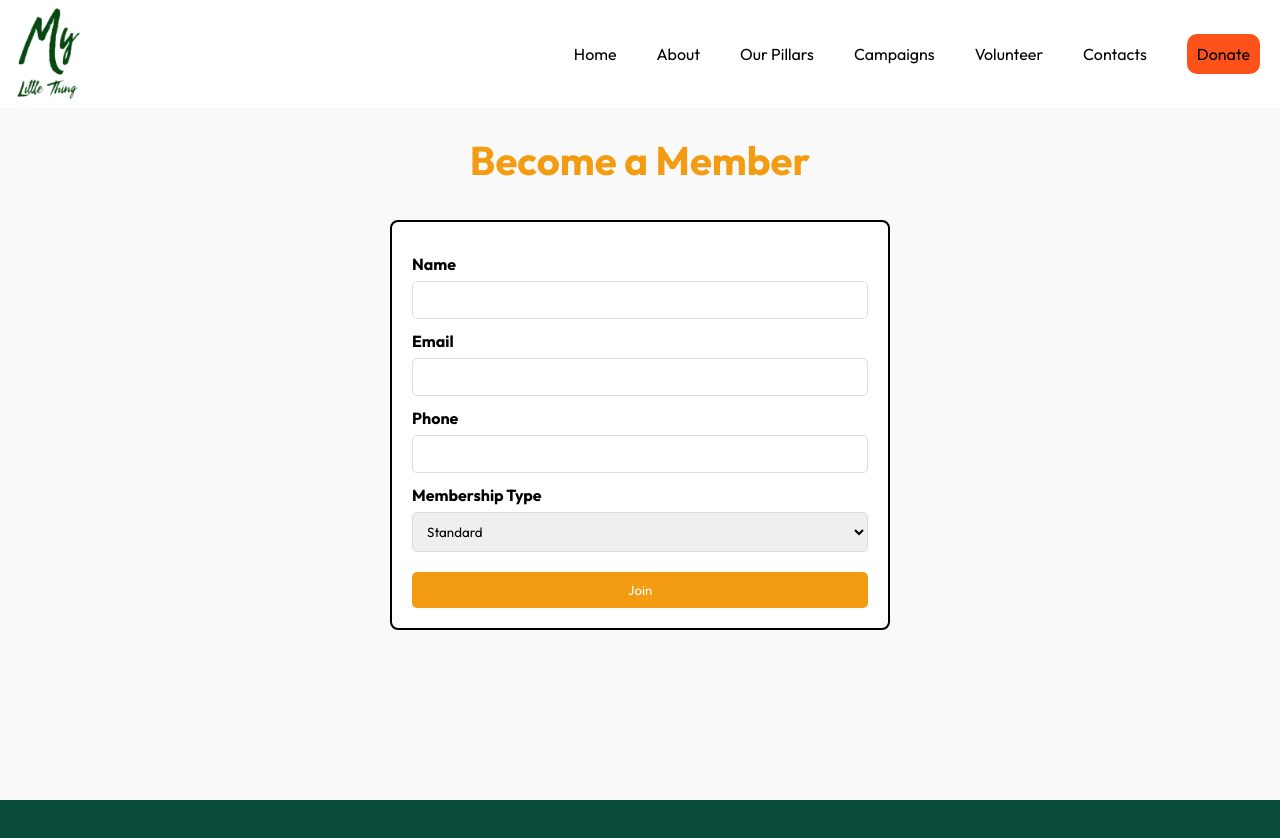
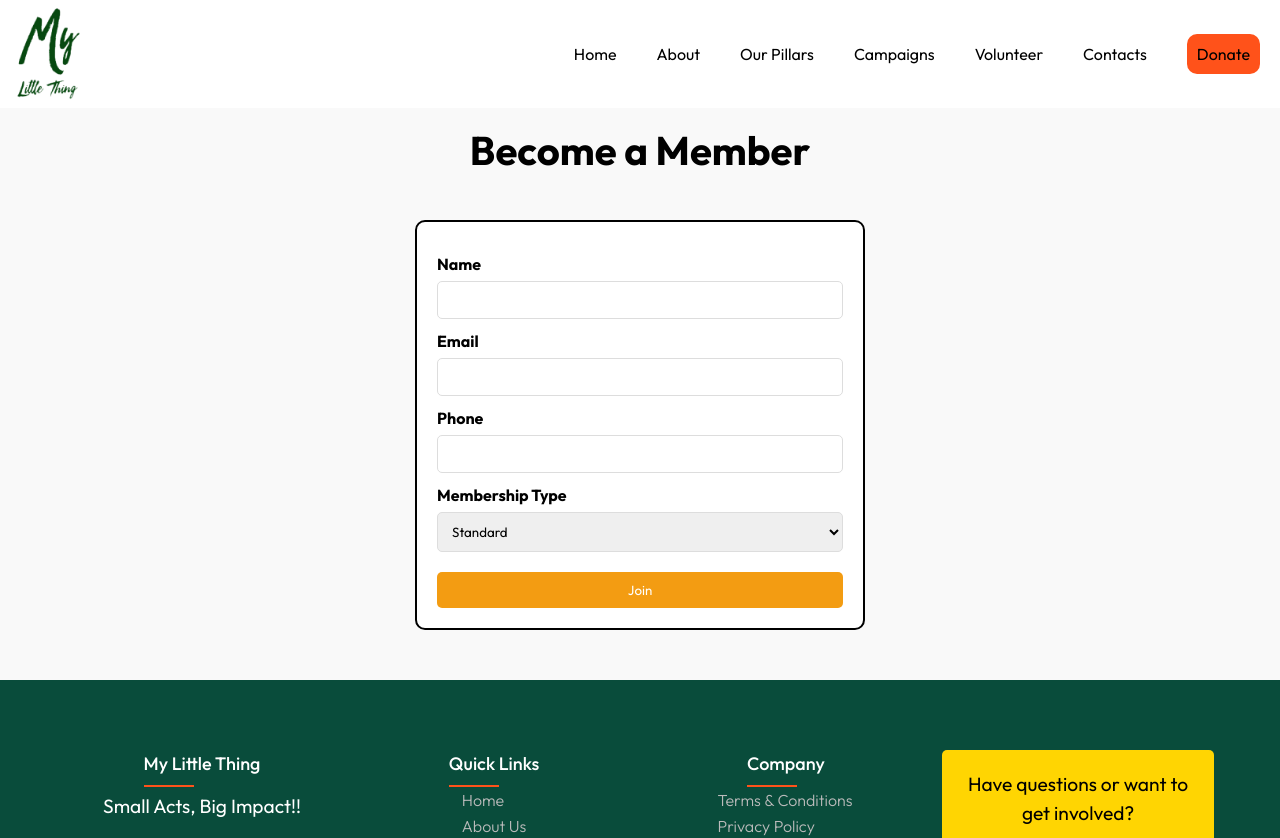
Before and after one commit to mercynjambi/littlethings, a React (Create React App) app in the folder littlethings/client/: page /membership in a window 1280 px wide. Shown: the top 838 px of the page. Built offline with nearby package versions, Linux system fonts and the light colour scheme.

Commit message:
worked ed on form functionality

```diff
--- a/littlethings/client/src/components/About.css
+++ b/littlethings/client/src/components/About.css
@@ -1,7 +1,9 @@
 .about{
-  margin:100px auto;
+  margin: 5px auto;
   display:flex;
   align-items:center;
+  padding-top: 30px;
+  padding-bottom: 30px;
   justify-content:space-between;
   width:100%;
   min-height: 100vh;
--- a/littlethings/client/src/components/Contacts.css
+++ b/littlethings/client/src/components/Contacts.css
@@ -1,5 +1,5 @@
 .contact {
-    margin: 90px auto 30px;
+    margin:5px auto 5px;
     max-width: 100%;
     display: flex;
     background-color: #094c3b;
@@ -8,9 +8,10 @@
 }
 
 .contact-h2 {
+    margin-top: 60px;
     margin-bottom: 1rem;
     text-align: center;
-    margin-top: 2rem;
+
     padding-top: 2rem;
     font-size: 3.5rem;
     font-weight:700;
--- a/littlethings/client/src/components/Contacts.js
+++ b/littlethings/client/src/components/Contacts.js
@@ -50,7 +50,7 @@ const Contacts = () => {
         <ul>
           <li>
           <i class='bx bx-envelope'></i>
-            mylittlething@gmail.com
+            mylittlething2023@gmail.com
           </li>
           <li>
           <i class='bx bxs-phone-call'></i>
--- a/littlethings/client/src/components/Hero.js
+++ b/littlethings/client/src/components/Hero.js
@@ -1,18 +1,20 @@
 import React from 'react';
+import { useNavigate } from 'react-router-dom';  // ✅ Import useNavigate
 import './Hero.css';
 
+const Hero = () => {
+  const navigate = useNavigate();  // ✅ Initialize navigate function
 
-const Hero = () => {
   return (
     <div className="hero-container">
-
-      < div className="hero-text">
-      <h1 className="hero-text-h1">Small Acts,Big Impacts</h1>
-      <p className="hero-text-p">We aim to create tangible impact in the lives of individuals and comuunities we serve. By providing support, education and opportunities, we strive to break the cycle of poverty and inequality, empowering individuals to build futures for themselves.</p>
-      <button className="btn">Explore More</button>
+      <div className="hero-text">
+        <h1 className="hero-text-h1">Small Acts, Big Impact</h1>
+        <p className="hero-text-p">
+          We aim to create tangible impact in the lives of individuals and communities we serve. By providing support, education, and opportunities, we strive to break the cycle of poverty and inequality, empowering individuals to build futures for themselves.
+        </p>
+        <button className="btn" onClick={() => navigate('/pillars')}>Explore More</button>
       </div>
-
-     </div>
+    </div>
   );
 };
 
--- a/littlethings/client/src/components/Involve.css
+++ b/littlethings/client/src/components/Involve.css
@@ -1,4 +1,5 @@
  .involvement-container {
+
     display: flex;
     justify-content: center;
     gap: 20px;
@@ -16,6 +17,7 @@
   .get-involved-heading {
     color: #121313;
     font-size: 19PX;
+
     margin-bottom: 20px;
   }
 
--- a/littlethings/client/src/components/Involve.js
+++ b/littlethings/client/src/components/Involve.js
@@ -25,7 +25,7 @@ const Involvement = () => {
 
   return (
     <div className="involvement-container">
-      {/* <h3 className="get-involved-heading">GET INVOLVED</h3> */}
+
       <h1 className="main-heading">Let's Make A Difference Today</h1>
 
       <div className="involvement-options">
--- a/littlethings/client/src/components/Membership.css
+++ b/littlethings/client/src/components/Membership.css
@@ -1,28 +1,29 @@
-/* VolunteerFormPage.css and MemberFormPage.css */
+
 .form-container {
   display: flex;
   flex-direction: column;
   align-items: center;
   justify-content: center;
-  height: 100vh;
+  /* padding-top: 120px; */
+  /* height: 100vh; */
   background-color: #f9f9f9;
 }
 
-.form-container h1 {
-  color: #f39c12;
+.form-container .form-container-text{
+  color: black;
   margin-bottom: 10px;
-  margin-top: 10px;
+  margin-top: 120px;
 }
 
-form {
-  margin-top: 20px;
+.form-container form {
+  margin-top: 30px;
   display: flex;
   flex-direction: column;
   width: 80%;
-  max-width: 500px;
+  max-width: 450px;
   padding: 20px;               /* Add padding inside the form */
   border: 2px solid black;     /* Apply border to form */
-  border-radius: 8px;          /* Optional: rounded corners */
+  border-radius: 10px;          /* Optional: rounded corners */
   background-color: white;
   margin-bottom: 50px;   /* Optional: add background for contrast */
 }
--- a/littlethings/client/src/components/Membership.js
+++ b/littlethings/client/src/components/Membership.js
@@ -22,7 +22,7 @@ const MemberFormPage = () => {
 
   return (
     <div className="form-container">
-      <h1>Become a Member</h1>
+      <h1 className='form-container-text'>Become a Member</h1>
       <form onSubmit={handleSubmit}>
         <label>Name</label>
         <input type="text" name="name" value={formData.name} onChange={handleChange} required />
--- a/littlethings/client/src/components/Volunteer.css
+++ b/littlethings/client/src/components/Volunteer.css
@@ -1,31 +1,39 @@
-/* VolunteerFormPage.css and MemberFormPage.css */
-.form-container {
+
+.form-container-vol {
     display: flex;
     flex-direction: column;
     align-items: center;
-    justify-content: center;
-    height: 100vh;
-    background-color: #f9f9f9;
+
+    /* justify-content: center;
+    height: 100vh; */
+     background-color: #f9f9f9;
+
   }
 
-  h1 {
-    color: #f39c12;
+  .form-container-vol h1 {
+    color: black;
+    margin-top: 120px;
     margin-bottom: 20px;
   }
 
-  form {
+  .form-container-vol form {
     display: flex;
     flex-direction: column;
     width: 80%;
-    max-width: 500px;
+    max-width: 450px;
+    margin-bottom: 30px;
+    padding: 20px;               /* Add padding inside the form */
+    border: 2px solid black;     /* Apply border to form */
+    border-radius: 10px;
+
   }
 
-  label {
-    margin-top: 10px;
+  .form-container-vol label {
+    margin-top: 6px;
     font-weight: bold;
   }
 
-  input, select {
+  .form-container-vol input, select {
     padding: 10px;
     margin-top: 5px;
     border-radius: 5px;
--- a/littlethings/client/src/components/Volunteer.js
+++ b/littlethings/client/src/components/Volunteer.js
@@ -55,7 +55,7 @@ const VolunteerFormPage = () => {
   };
 
   return (
-    <div className="form-container">
+    <div className="form-container-vol">
       <h1>Volunteer with Us</h1>
       <form onSubmit={onSubmit}>
         <label>Name</label>
```
